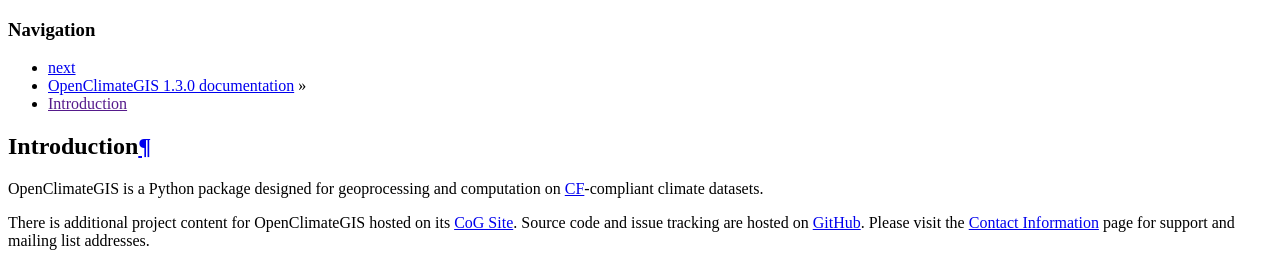
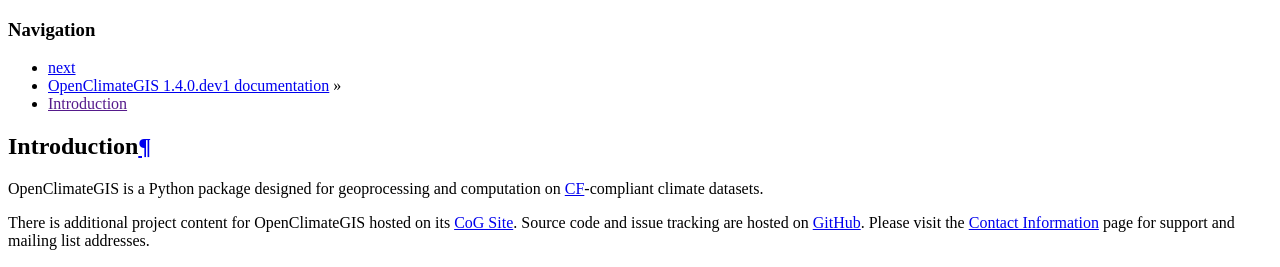
Before and after one commit to NCPP/ocgis, a Sphinx documentation site: the page built from doc/index.rst, in a window 1280 px wide and 1400 px high. Shown: the top 267 px of the window. Built offline with Sphinx 7.4.7, drawn with Linux system fonts in a browser that asks for light colours; formulas are drawn with MathJax 3; some of the changed text lies outside the part shown.

Commit message:
BLD: Incremented version numbers

```diff
--- a/doc/conf.py
+++ b/doc/conf.py
@@ -51,9 +51,9 @@
 # built documents.
 #
 # The short X.Y version.
-version = '1.3.0'
+version = '1.4.0.dev1'
 # The full version, including alpha/beta/rc tags.
-release = '1.3.0'
+release = '1.4.0.dev1'
 
 # The language for content autogenerated by Sphinx. Refer to documentation
 # for a list of supported languages.
--- a/setup.py
+++ b/setup.py
@@ -4,7 +4,7 @@
 from setuptools import setup, Command, find_packages
 from setuptools.command.test import test as TestCommand
 
-VERSION = '1.3.0'
+VERSION = '1.4.0.dev1'
 
 
 ########################################################################################################################
--- a/src/ocgis/__init__.py
+++ b/src/ocgis/__init__.py
@@ -19,5 +19,5 @@
 from ocgis.api.operations import OcgOperations
 
 
-__version__ = '1.3.0'
-__release__ = '1.3.0'
+__version__ = '1.4.0.dev1'
+__release__ = '1.4.0.dev1'
```
Also changed, not shown: AUTHORS.txt (deleted, +0 -14 lines).
